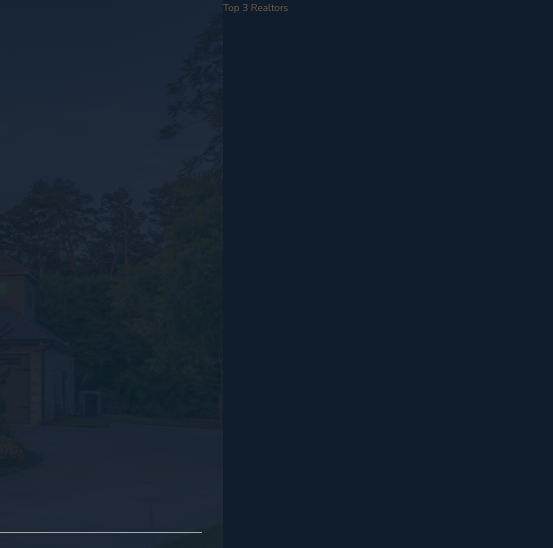
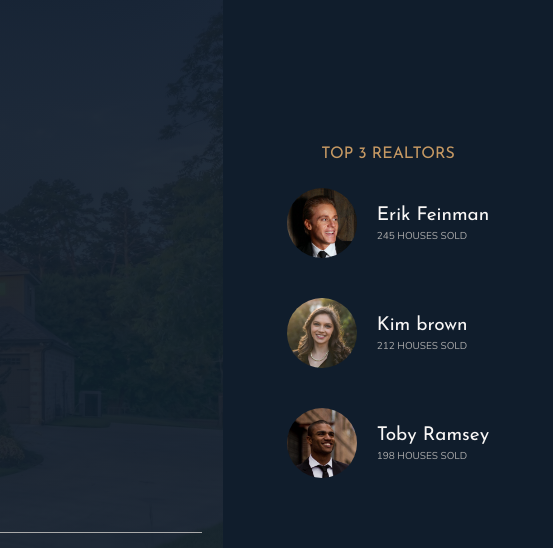
Before and after one commit to Franklinxavier/grid, a website: page index.html in a window 1280 px wide. Shown: the top 548 px of the page, 727-1280 px from the left. Drawn offline with nearby package versions, Linux system fonts and the light colour scheme.

Commit message:
building realtors section compled

```diff
--- a/index.html
+++ b/index.html
@@ -32,7 +32,24 @@
         </header>
 
         <div class="realtors">
-            Top 3 Realtors
+            <h3 class="heading-3">Top 3 Realtors</h3>
+            <div class="realtors__list">
+                <img src="img/realtor-1.jpeg" alt="realtor 1" class="realtors__img">
+                <div class="realtors__details">
+                    <h4 class="heading-4 heading-4--light">Erik Feinman</h4>
+                    <span class="realtors__sold">245 houses sold</span>
+                </div>
+                <img src="img/realtor-2.jpeg" alt="realtor 2" class="realtors__img">
+                <div class="realtors__details">
+                    <h4 class="heading-4 heading-4--light">Kim brown</h4>
+                    <span class="realtors__sold">212 houses sold</span>
+                </div>
+                <img src="img/realtor-3.jpeg" alt="realtor 3" class="realtors__img">
+                <div class="realtors__details">
+                    <h4 class="heading-4 heading-4--light">Toby Ramsey</h4>
+                    <span class="realtors__sold">198 houses sold</span>
+                </div>
+            </div>
         </div>
 
         <section class="features">
--- a/sass/_header.scss
+++ b/sass/_header.scss
@@ -68,9 +68,5 @@
         }
     }
 
-    &__seenon-logos {
-
-    }
-
 
 }
--- a/sass/_realtors.scss
+++ b/sass/_realtors.scss
@@ -1,4 +1,37 @@
 .realtors {
     background-color: $color-secondary;
     grid-column: col-start 7 / full-end;
+
+    display: grid;
+    align-content: center;
+    justify-content: center;
+    justify-items: center;
+
+    &__list{
+        display: grid;
+        grid-template-columns: min-content max-content;
+        align-items: center;
+        column-gap: 2rem;
+        row-gap: 5vh;
+
+        padding: 2rem;
+
+    }
+
+    &__img {
+        width: 7rem;
+        border-radius: 50%;
+
+    }
+
+    &__details {
+
+    }
+
+    &__sold{
+        color: $color-grey-light-2;
+        text-transform: uppercase;
+        margin-top: -3px;
+        display: block;
+    }
 }
```
Also changed, not shown: css/style.css.
